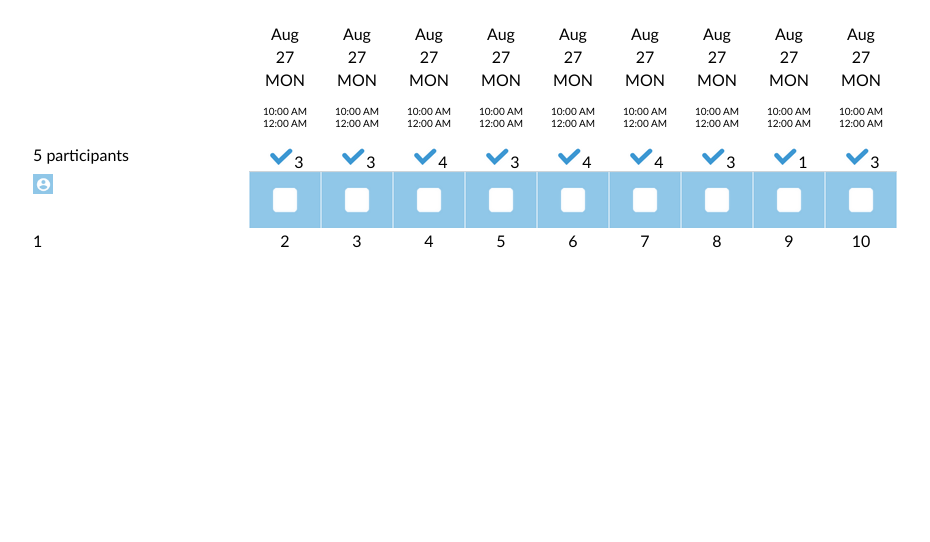
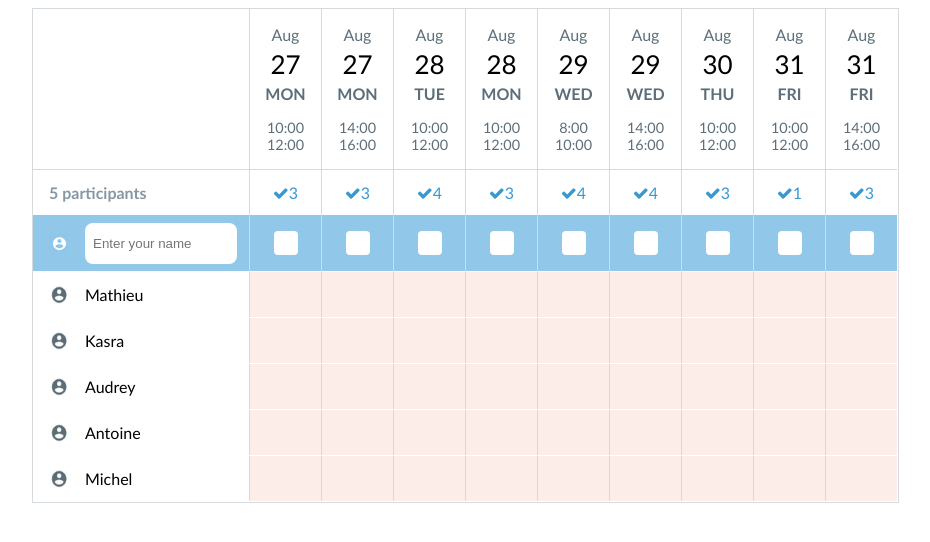
Before and after one commit to SeifSarsar/Log2420, a plain HTML site: page td1/index.html in a window 1280 px wide. Shown: the whole page, without its empty margins (175-1105 px from the left). Drawn offline with Linux system fonts and the light colour scheme.

Commit message:
Manque quelques details et les cases vertes

```diff
--- a/td1/app.css
+++ b/td1/app.css
@@ -5,39 +5,105 @@
 	width:867px;
 	margin:auto auto;
 	font-family: "Fira Sans","Trebuchet MS","Helvetica Neue","Arial",sans-serif;
+    border: 1px solid #d4dade
 }
-/*rgba(55,152,212,0.8)*/
+
 div{
 	text-align:center;
+    align-items: center;
+    font-size:100%;
+    box-sizing:border-box;
+}
 
+
+.checkbox{
+   background:white;
+   height:24px;
+   width:24px;
+   display:inline-block;
+   border-radius:4px;
 }
 
 #dateRow{
 	display: flex;
+    color: #5d6e79;
+    border-bottom: 1px solid #d4dade;
 
 }
 
+
+#checkRow .normalWidth{
+    display:flex;
+    color:#3798D4;
+    height:57px;
+    align-items: center;
+    justify-content: center;
+}
+
+
 #quaRow{
+    height:45px;
 	display: flex;
 }
 
 #checkRow{
+    height:57px;
 	display: flex;
+    background-color:#91C8E9;
+    border-bottom: 1px solid #fff;
 }
-#deathRow{
+.deathRow{
 	display: flex;
+    border-bottom: 1px solid #fff;
+}
+
+.deathRow .normalWidth{
+    background-color:#FCEDE9;
+    height:45px;
+    align-items: center;
+    width:72px;
 }
 
 
 .normalWidth{
 	width:72px;
+    border-left: 1px solid #d4dade;
 }
 
-.higherWidth{
+div.higherWidth{
+    display:flex;
 	width:216px;
-	text-align:left;
+
+
+}
+#quaRow .normalWidth{
+    display:flex;
+    color:#3798D4;
+    height:45px;
+    align-items: center;
+    justify-content: center;
 }
 
+#quaRow .higherWidth{
+    padding-left:16px;
+    color: #8696a2;
+    font-weight: 600;
+    font-size:100%;
+}
+.fa-user-circle-o{
+    color:white;
+    margin:0px 16px;
+}
+.higherWidth input{
+    height:41px;
+    width:152px;
+    border-radius: 8px;
+    border:none;
+    padding: 0 8px;
+    box-sizing: border-box;
+    padding-right:8px;
+
+}
 .vertFlexRow div{
 	display: flex;
 	flex-direction:column;
@@ -49,27 +115,38 @@ div{
 	flex-direction:column;
 
 }
-.higherWidth img{
-	height:20px;
-	width:20px;
-	margin:3px 0px;
+
+img{
+    width:20px;
+    height:20px;
+    margin: 0 16px;
+
 }
 
-#checkRow .normalWidth img {
-	height:57px;
-}
 .time {
 	margin-bottom:16px;
 	width:72px;
-	box-sizing:border-box;
 	padding: 16px 4px 0px 4px;
-	font-size:10px;
+	font-size:90%;
 }
 
 .date {
 	padding-top:16px;
 }
 
+.month{
+
+    font-size:16px;
+}
+
+.weekday{
+    font-style:normal;
+    text-transform: uppercase;
+    font-weight:600;
+}
 .day {
+    color:black;
 	margin:4px 0;
+    font-size: 26px;
+    font-weight:500;
 }
--- a/td1/index.html
+++ b/td1/index.html
@@ -7,6 +7,7 @@
         <meta name="robots" content="noindex, follow" />
         <meta http-equiv="X-UA-Compatible" content="IE=edge" />
         <link rel="stylesheet" type = "text/css" href = "app.css">
+        <link rel="stylesheet" href="https://cdnjs.cloudflare.com/ajax/libs/font-awesome/4.7.0/css/font-awesome.min.css">
     </head>
     <body>
 		<div class="container">
@@ -14,177 +15,241 @@
 				<div class="higherWidth"></div>
 				<div class="normalWidth">
 					<div class = "date">
-						<div>Aug</div>
+						<div class="month">Aug</div>
 						<div class = "day">27</div>
-						<div>MON</div>
+						<div class="weekday">MON</div>
 					</div>
 					<div class="time">
-						<div>10:00 AM</div>
-						<div>12:00 AM</div>
+						<div>10:00 </div>
+						<div>12:00 </div>
+					</div>
+				</div>
+				<div class="normalWidth">
+					<div class = "date">
+						<div class="month">Aug</div>
+						<div class = "day">27</div>
+						<div class="weekday">MON</div>
+					</div>
+					<div class="time">
+						<div>14:00 </div>
+						<div>16:00 </div>
+					</div>
+				</div>
+				<div class="normalWidth">
+					<div class = "date">
+						<div class="month">Aug</div>
+						<div class = "day">28</div>
+						<div class="weekday">TUE</div>
+					</div>
+					<div class="time">
+						<div>10:00 </div>
+						<div>12:00 </div>
+					</div>
+				</div>
+				<div class="normalWidth">
+					<div class = "date">
+						<div class="month">Aug</div>
+						<div class = "day">28</div>
+						<div class="weekday">MON</div>
+					</div>
+					<div class="time">
+						<div>10:00 </div>
+						<div>12:00 </div>
+					</div>
+				</div>
+				<div class="normalWidth">
+					<div class = "date">
+						<div class="month">Aug</div>
+						<div class = "day">29</div>
+						<div class="weekday">WED</div>
+					</div>
+					<div class="time">
+						<div>8:00 </div>
+						<div>10:00 </div>
+					</div>
+				</div>
+				<div class="normalWidth">
+					<div class = "date">
+						<div class="month">Aug</div>
+						<div class = "day">29</div>
+						<div class="weekday">WED</div>
+					</div>
+					<div class="time">
+						<div>14:00 </div>
+						<div>16:00 </div>
 					</div>
 				</div>
 				<div class="normalWidth">
 					<div class = "date">
 						<div>Aug</div>
-						<div class = "day">27</div>
-						<div>MON</div>
+						<div class = "day">30</div>
+						<div class="weekday">THU</div>
 					</div>
 					<div class="time">
-						<div>10:00 AM</div>
-						<div>12:00 AM</div>
+						<div>10:00</div>
+						<div>12:00</div>
 					</div>
 				</div>
 				<div class="normalWidth">
 					<div class = "date">
-						<div>Aug</div>
-						<div class = "day">27</div>
-						<div>MON</div>
+						<div class="month">Aug</div>
+						<div class = "day">31</div>
+						<div class="weekday">FRI</div>
 					</div>
 					<div class="time">
-						<div>10:00 AM</div>
-						<div>12:00 AM</div>
+						<div>10:00 </div>
+						<div>12:00 </div>
 					</div>
 				</div>
 				<div class="normalWidth">
 					<div class = "date">
-						<div>Aug</div>
-						<div class = "day">27</div>
-						<div>MON</div>
+						<div class="month">Aug</div>
+						<div class = "day">31</div>
+						<div class="weekday">FRI</div>
 					</div>
 					<div class="time">
-						<div>10:00 AM</div>
-						<div>12:00 AM</div>
-					</div>
-				</div>
-				<div class="normalWidth">
-					<div class = "date">
-						<div>Aug</div>
-						<div class = "day">27</div>
-						<div>MON</div>
-					</div>
-					<div class="time">
-						<div>10:00 AM</div>
-						<div>12:00 AM</div>
-					</div>
-				</div>
-				<div class="normalWidth">
-					<div class = "date">
-						<div>Aug</div>
-						<div class = "day">27</div>
-						<div>MON</div>
-					</div>
-					<div class="time">
-						<div>10:00 AM</div>
-						<div>12:00 AM</div>
-					</div>
-				</div>
-				<div class="normalWidth">
-					<div class = "date">
-						<div>Aug</div>
-						<div class = "day">27</div>
-						<div>MON</div>
-					</div>
-					<div class="time">
-						<div>10:00 AM</div>
-						<div>12:00 AM</div>
-					</div>
-				</div>
-				<div class="normalWidth">
-					<div class = "date">
-						<div>Aug</div>
-						<div class = "day">27</div>
-						<div>MON</div>
-					</div>
-					<div class="time">
-						<div>10:00 AM</div>
-						<div>12:00 AM</div>
-					</div>
-				</div>
-				<div class="normalWidth">
-					<div class = "date">
-						<div>Aug</div>
-						<div class = "day">27</div>
-						<div>MON</div>
-					</div>
-					<div class="time">
-						<div>10:00 AM</div>
-						<div>12:00 AM</div>
+						<div>14:00 </div>
+						<div>16:00 </div>
 					</div>
 				</div>
 			</div>
 			<div id="quaRow">
 				<div class="higherWidth"> 5 participants</div>
 				<div class="normalWidth">
-					<img src="Images/tick2.png">3
+					<i class="fa fa-check"></i>3
 				</div>
 				<div class="normalWidth">
-					<img src="Images/tick2.png">3
+					<i class="fa fa-check"></i>3
 				</div>
 				<div class="normalWidth">
-					<img src="Images/tick2.png">4
+					<i class="fa fa-check"></i>4
 				</div>
 				<div class="normalWidth">
-					<img src="Images/tick2.png">3
+					<i class="fa fa-check"></i>3
 				</div>
 				<div class="normalWidth">
-					<img src="Images/tick2.png">4
+					<i class="fa fa-check"></i>4
 				</div>
 				<div class="normalWidth">
-					<img src="Images/tick2.png">4
+					<i class="fa fa-check"></i>4
 				</div>
 				<div class="normalWidth">
-					<img src="Images/tick2.png">3
+					<i class="fa fa-check"></i>3
 				</div>
 				<div class="normalWidth">
-					<img src="Images/tick2.png">1
+					<i class="fa fa-check"></i>1
 				</div>
 				<div class="normalWidth">
-					<img src="Images/tick2.png">3
+					<i class="fa fa-check"></i>3
 				</div>
 			</div>
 			<div id="checkRow">
 				<div class="higherWidth">
 					<img src="Images/particip1.png">
+                    <input type="text" placeholder="Enter your name">
 				</div>
 				<div class="normalWidth">
-					<img src="Images/check.png">
+                    <div class="checkbox"></div>
 				</div>
 				<div class="normalWidth">
-					<img src="Images/check.png">
+                    <div class="checkbox"></div>
 				</div>
 				<div class="normalWidth">
-					<img src="Images/check.png">
+					<div class="checkbox"></div>
 				</div>
 				<div class="normalWidth">
-					<img src="Images/check.png">
+				    <div class="checkbox"></div>
 				</div>
 				<div class="normalWidth">
-					<img src="Images/check.png">
+					<div class="checkbox"></div>
 				</div>
 				<div class="normalWidth">
-					<img src="Images/check.png">
+					<div class="checkbox"></div>
 				</div>
 				<div class="normalWidth">
-					<img src="Images/check.png">
+					<div class="checkbox"></div>
 				</div>
 				<div class="normalWidth">
-					<img src="Images/check.png">
+                    <div class="checkbox"></div>
 				</div>
 				<div class="normalWidth">
-					<img src="Images/check.png">
+					<div class="checkbox"></div>
 				</div>
 			</div>
-			<div id="deathRow">
-				<div class="higherWidth">1</div>
-				<div class="normalWidth">2</div>
-				<div class="normalWidth">3</div>
-				<div class="normalWidth">4</div>
-				<div class="normalWidth">5</div>
-				<div class="normalWidth">6</div>
-				<div class="normalWidth">7</div>
-				<div class="normalWidth">8</div>
-				<div class="normalWidth">9</div>
-				<div class="normalWidth">10</div>
+			<div class="deathRow">
+				<div class="higherWidth">
+                    <img src="Images/particip2.png">
+                    <div>Mathieu</div>
+                </div>
+				<div class="normalWidth"></div>
+				<div class="normalWidth"></div>
+				<div class="normalWidth"></div>
+				<div class="normalWidth"></div>
+				<div class="normalWidth"></div>
+				<div class="normalWidth"></div>
+				<div class="normalWidth"></div>
+				<div class="normalWidth"></div>
+				<div class="normalWidth"></div>
+			</div>
+            <div class="deathRow">
+				<div class="higherWidth">
+                    <img src="Images/particip2.png">
+                    <div>Kasra</div>
+                </div>
+				<div class="normalWidth"></div>
+				<div class="normalWidth"></div>
+				<div class="normalWidth"></div>
+				<div class="normalWidth"></div>
+				<div class="normalWidth"></div>
+				<div class="normalWidth"></div>
+				<div class="normalWidth"></div>
+				<div class="normalWidth"></div>
+				<div class="normalWidth"></div>
+			</div>
+            <div class="deathRow">
+				<div class="higherWidth">
+                    <img src="Images/particip2.png">
+                    <div>Audrey</div>
+                </div>
+				<div class="normalWidth"></div>
+				<div class="normalWidth"></div>
+				<div class="normalWidth"></div>
+				<div class="normalWidth"></div>
+				<div class="normalWidth"></div>
+				<div class="normalWidth"></div>
+				<div class="normalWidth"></div>
+				<div class="normalWidth"></div>
+				<div class="normalWidth"></div>
+			</div>
+            <div class="deathRow">
+				<div class="higherWidth">
+                    <img src="Images/particip2.png">
+                    <div>Antoine</div>
+                </div>
+				<div class="normalWidth"></div>
+				<div class="normalWidth"></div>
+				<div class="normalWidth"></div>
+				<div class="normalWidth"></div>
+				<div class="normalWidth"></div>
+				<div class="normalWidth"></div>
+				<div class="normalWidth"></div>
+				<div class="normalWidth"></div>
+				<div class="normalWidth"></div>
+			</div>
+            <div class="deathRow">
+				<div class="higherWidth">
+                    <img src="Images/particip2.png">
+                    <div>Michel</div>
+                </div>
+				<div class="normalWidth"></div>
+				<div class="normalWidth"></div>
+				<div class="normalWidth"></div>
+				<div class="normalWidth"></div>
+				<div class="normalWidth"></div>
+				<div class="normalWidth"></div>
+				<div class="normalWidth"></div>
+				<div class="normalWidth"></div>
+				<div class="normalWidth"></div>
 			</div>
 		</div>
 
```
